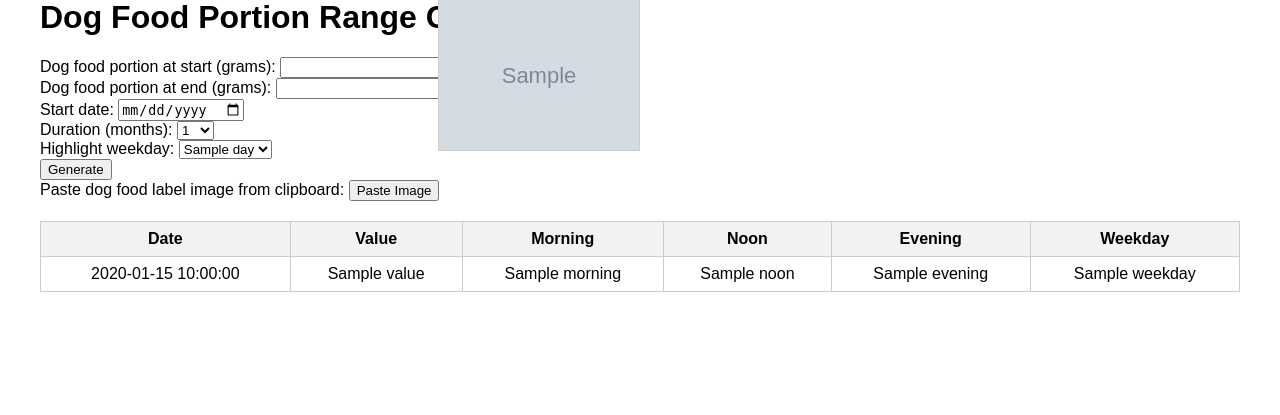
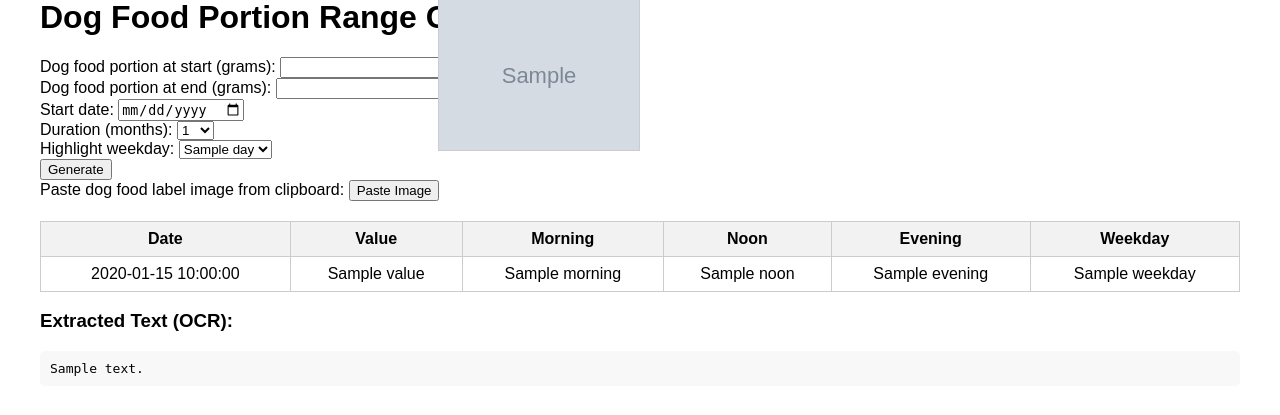
Before and after one commit to Ajskrim/PythonEverythingPatrikProject, a Flask app: template webapp/templates/index.html in a window 1280 px wide. Shown: the part 41-456 px from the top of the page. Run offline with Flask 3, Linux system fonts and the light colour scheme; the template is opened without the code that fills it: most values are stand-ins (such as "Sample title", 1, 10 or a date in 2020); grey boxes marked "Sample" are stand-in pictures.

Commit message:
adds OCR image recognition

```diff
--- a/webapp/app.py
+++ b/webapp/app.py
@@ -53,6 +53,8 @@ def calculate_portions(portion_start_grams, portion_end_grams, start_date, durat
 from flask import Flask, render_template, request, redirect, url_for
 from datetime import datetime, timedelta
 import os
+import pytesseract
+from PIL import Image
 
 app = Flask(__name__)
 app.secret_key = 'your-very-secret-key-12345'
@@ -71,6 +73,12 @@ def upload_image():
     image_path = os.path.join(upload_folder, image.filename)
     image.save(image_path)
     session['uploaded_image'] = image.filename
+    # Run OCR on uploaded image
+    try:
+        ocr_text = pytesseract.image_to_string(Image.open(image_path))
+    except Exception as e:
+        ocr_text = f"OCR error: {e}"
+    session['ocr_text'] = ocr_text
     return redirect(url_for('index'))
     # Calculate end date by adding exact months
     year = start_date.year
@@ -132,12 +140,22 @@ def index():
     error = None
     highlight = None
     uploaded_image = session.get('uploaded_image')
-    # If no image in session, load first image from uploads as default
+    ocr_text = None
+    # If no image in session, load first image from uploads as default and run OCR
     if not uploaded_image:
         upload_folder = os.path.join(os.path.dirname(__file__), 'uploads')
         images = glob.glob(os.path.join(upload_folder, '*.*'))
         if images:
             uploaded_image = os.path.basename(images[0])
+            # Run OCR on default image
+            try:
+                img_path = os.path.join(upload_folder, uploaded_image)
+                ocr_text = pytesseract.image_to_string(Image.open(img_path))
+            except Exception as e:
+                ocr_text = f"OCR error: {e}"
+    else:
+        # If image is in session, get OCR text from session if available
+        ocr_text = session.get('ocr_text')
     if request.method == 'POST':
         try:
             portion_start_grams = int(request.form.get('portion_start_grams', 0))
@@ -155,7 +173,10 @@ def index():
     from datetime import date
     default_start_date = date.today().strftime('%Y-%m-%d')
     default_weekday = 'Monday'
-    return render_template('index.html', result=result, error=error, weekdays=WEEKDAYS, highlight=highlight or default_weekday, uploaded_image=uploaded_image, default_start_date=default_start_date)
+    # Clear OCR text from session after displaying
+    if 'ocr_text' in session:
+        session['ocr_text'] = None
+    return render_template('index.html', result=result, error=error, weekdays=WEEKDAYS, highlight=highlight or default_weekday, uploaded_image=uploaded_image, default_start_date=default_start_date, ocr_text=ocr_text)
 @app.route('/uploads/<filename>')
 def uploaded_file(filename):
     upload_folder = os.path.join(os.path.dirname(__file__), 'uploads')
--- a/webapp/templates/index.html
+++ b/webapp/templates/index.html
@@ -87,5 +87,9 @@
             {% endfor %}
         </table>
     {% endif %}
+        {% if ocr_text %}
+            <h3>Extracted Text (OCR):</h3>
+            <pre style="background:#f8f8f8;padding:10px;border-radius:5px;">{{ ocr_text }}</pre>
+        {% endif %}
 </body>
 </html>
```
Also changed, not shown: webapp/uploads/clipboard.png.
